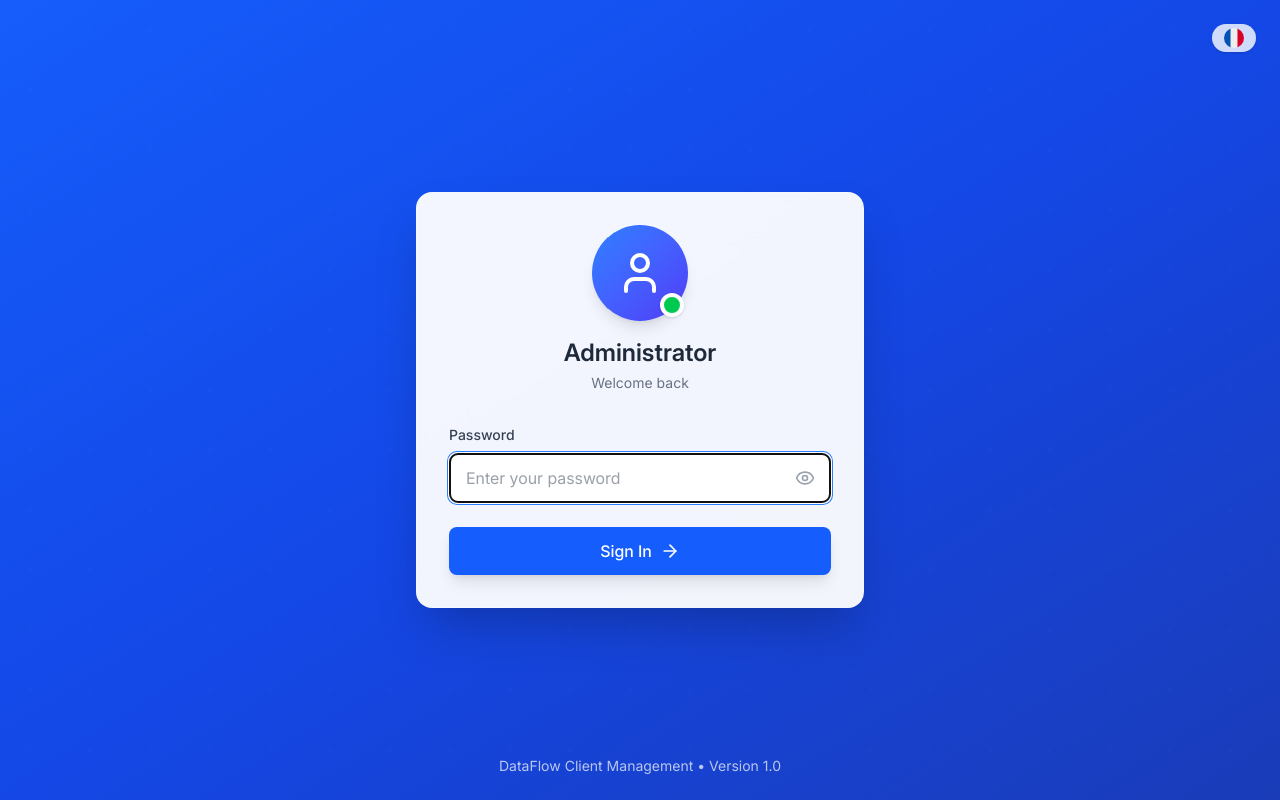
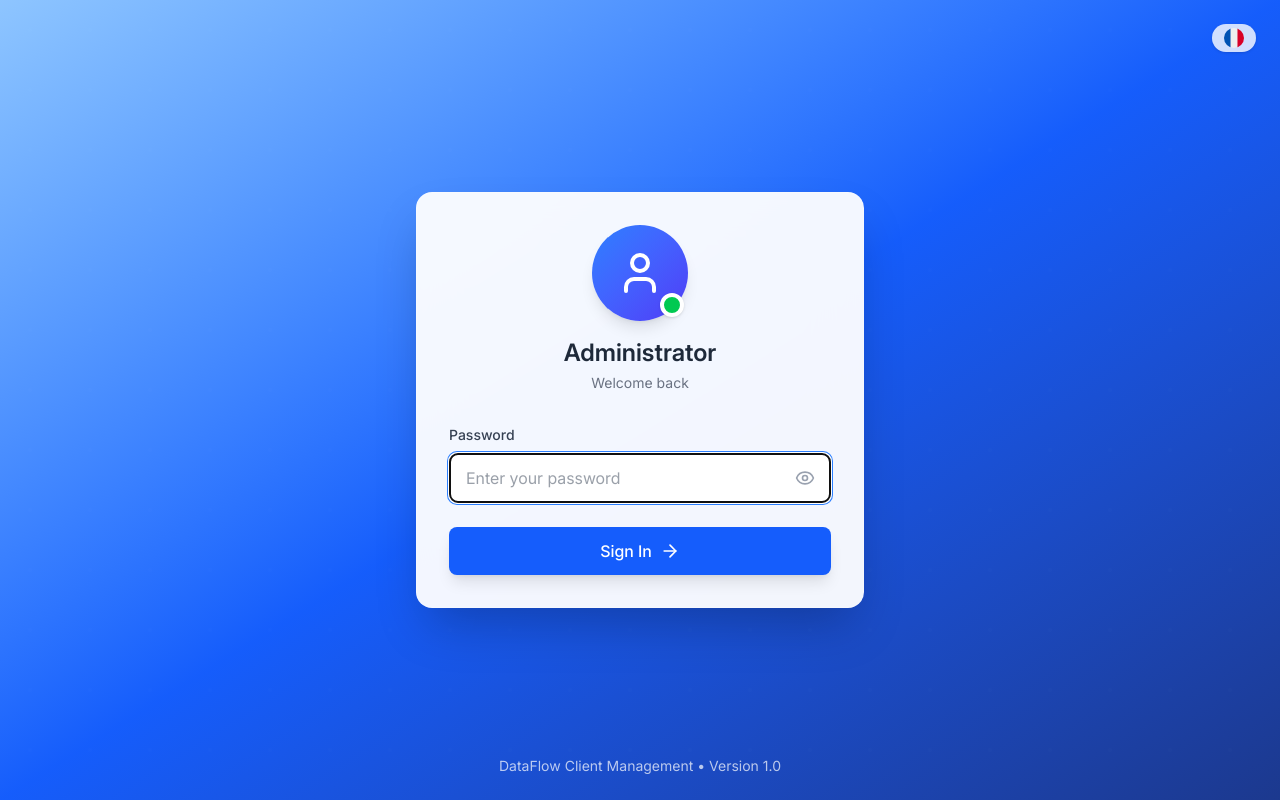
Before and after one commit to yoamzil/DataFlow, a Next.js app: page /login in a window 1280 px wide. Built offline with nearby package versions, Linux system fonts and the light colour scheme; no server answers.

Commit message:
Better login background

```diff
--- a/src/app/(pages)/login/page.tsx
+++ b/src/app/(pages)/login/page.tsx
@@ -32,7 +32,7 @@
 	};
 
 	return (
-		<div className="min-h-screen bg-gradient-to-br from-blue-600 via-blue-700 to-blue-800 flex items-center justify-center relative overflow-hidden">
+		<div className="min-h-screen bg-gradient-to-br from-blue-300 via-blue-600 to-blue-900 flex items-center justify-center relative overflow-hidden">
 			{/* Language Switcher - Top Right Corner */}
 			<div className="absolute top-6 right-6 z-30">
 				<button
```
